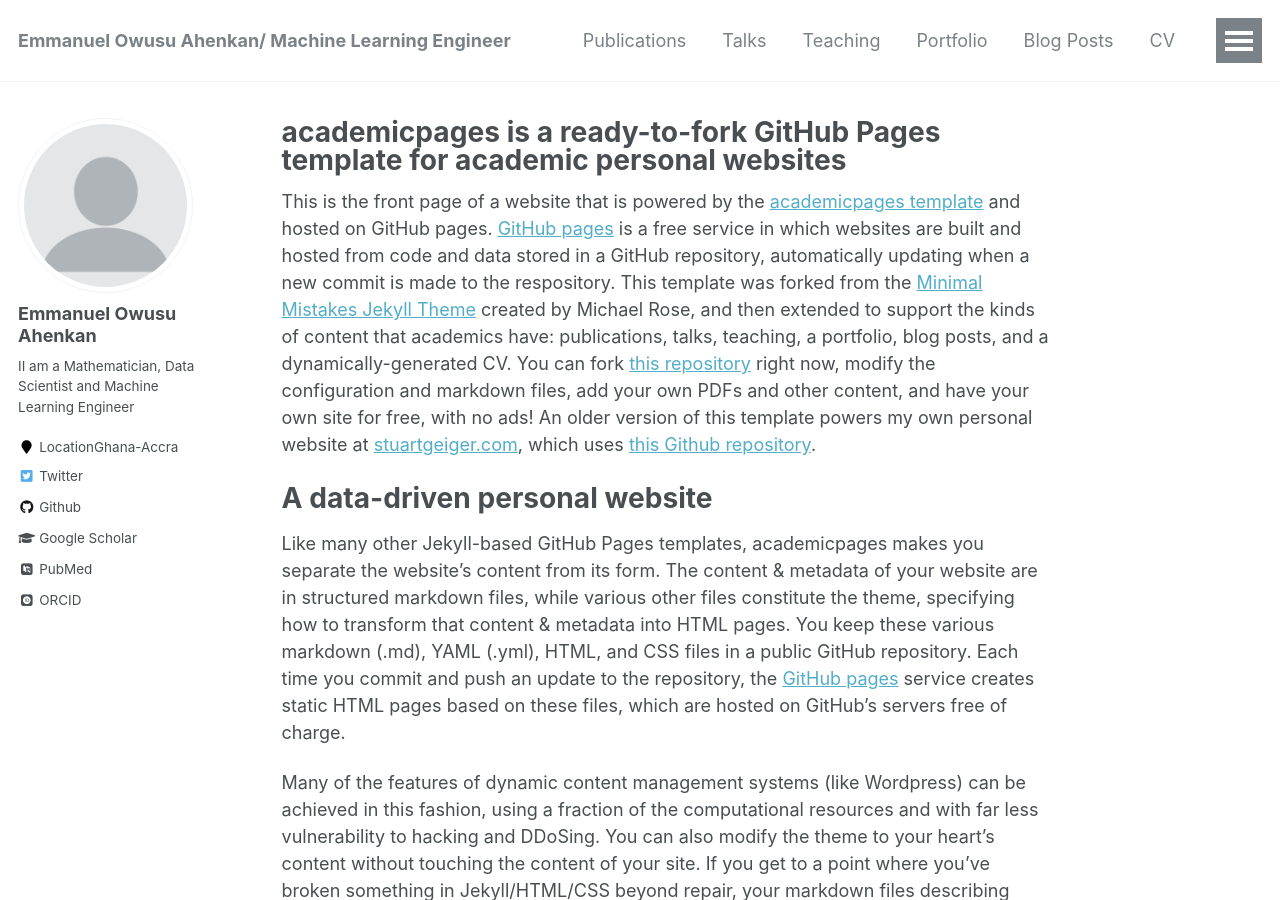
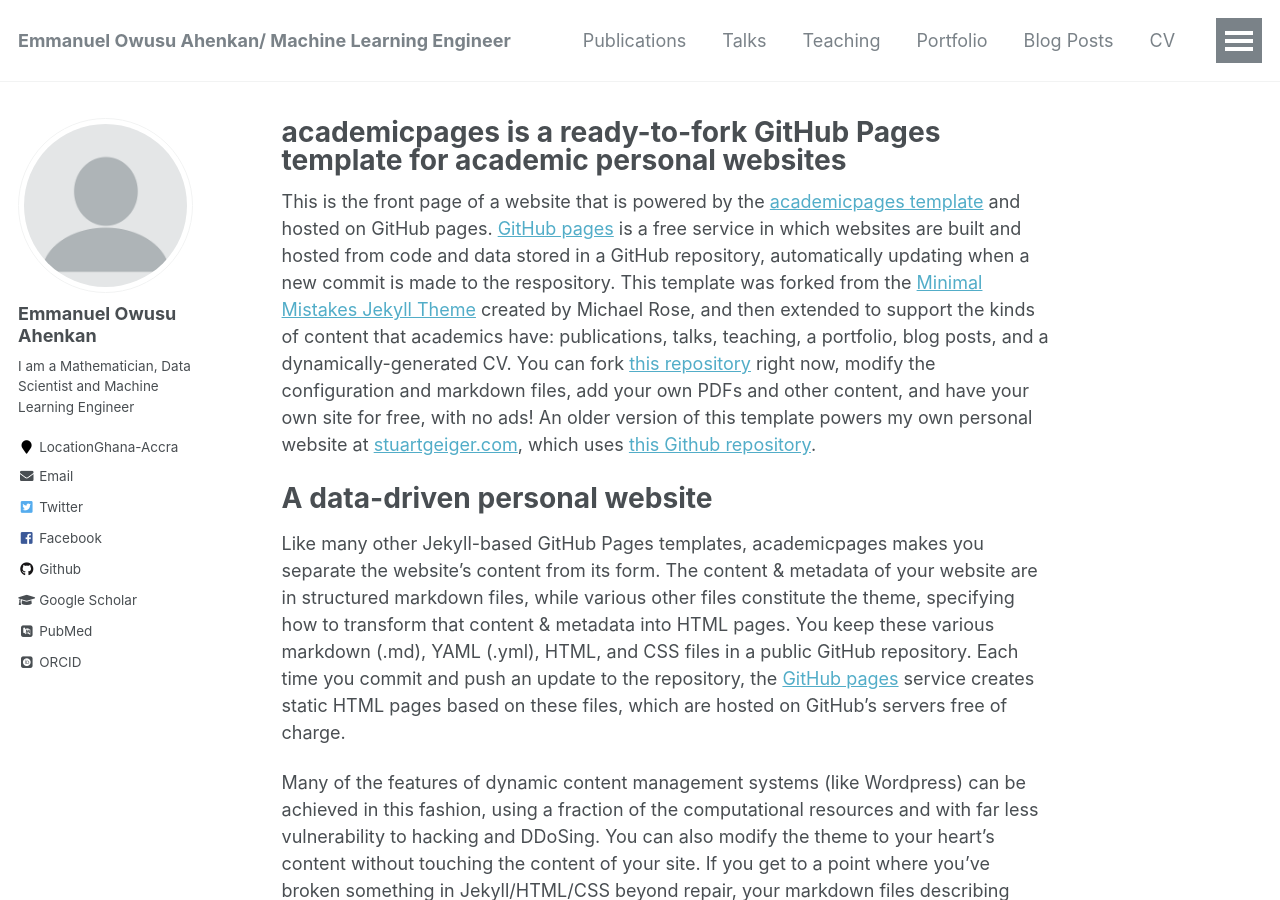
Before and after one commit to EmmanuelOwusu/EmmanuelOwusu.github.io, a Jekyll site: the page built from _pages/about.md, in a window 1280 px wide and 900 px high. Built offline with Jekyll 4.4.1, drawn with Linux system fonts in a browser that asks for light colours; some web fonts are replaced; part of the change alters nothing that is shown.

```diff
--- a/_config.yml
+++ b/_config.yml
@@ -82,19 +82,19 @@ analytics:
 author:
   name             : "Emmanuel Owusu Ahenkan"
   avatar           : "profile.png"
-  bio              : "II am a Mathematician, Data Scientist and Machine Learning Engineer"
+  bio              : "I am a Mathematician, Data Scientist and Machine Learning Engineer"
   location         : "LocationGhana-Accra"
   employer         :
   pubmed           : "https://www.ncbi.nlm.nih.gov/pubmed/?term=john+snow"
   googlescholar    : "http://yourfullgooglescholarurl.com"
-  email            :
+  email            : eahenkan@aimsammi.org
   researchgate     :  # example: "https://www.researchgate.net/profile/yourprofile"
   uri              :
   bitbucket        :
   codepen          :
   dribbble         :
   flickr           :
-  facebook         :
+  facebook         : Emmanuel Owusu Ahenkan
   foursquare       :
   github           : "academicpages"
   google_plus      :
@@ -109,7 +109,7 @@ author:
   stackoverflow    : # http://stackoverflow.com/users/123456/username
   steam            :
   tumblr           :
-  twitter          : "replacethistwitterhandle"
+  twitter          : "Emma_Ahenkan"
   vine             :
   weibo            :
   xing             :
```
